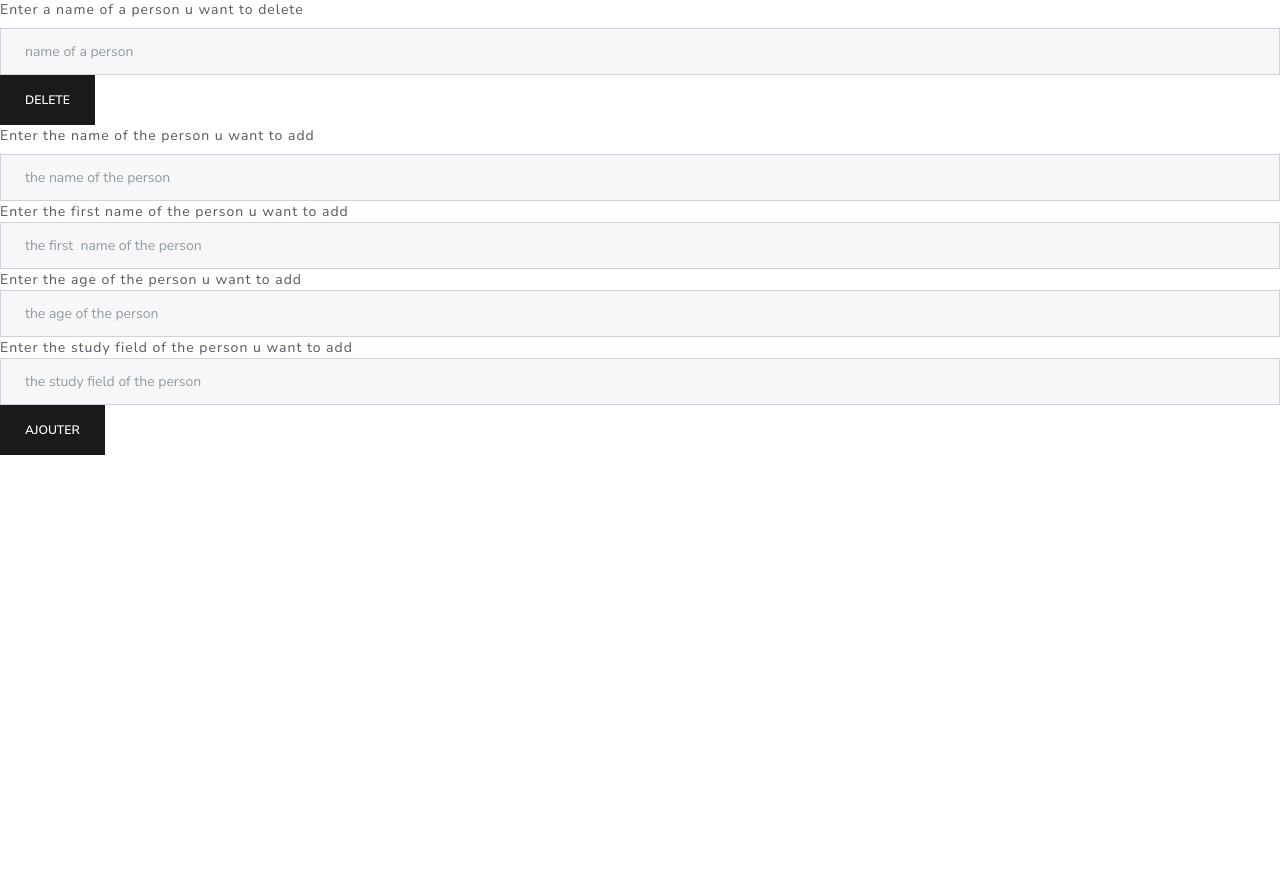
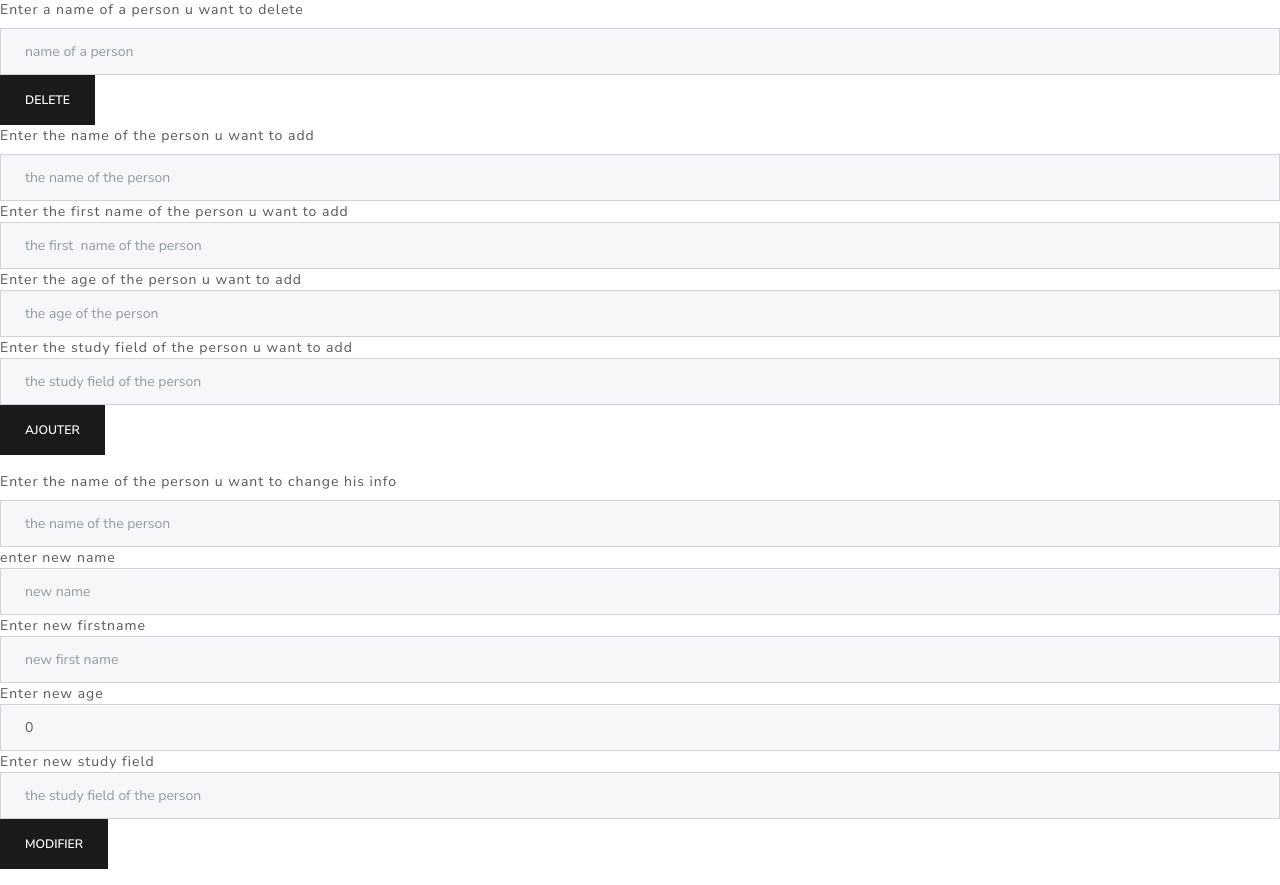
Before and after one commit to MazenIss/try1_tp2, a PHP site: page /mecode/home.php in a window 1280 px wide. Shown: the part 310-1195 px from the top of the page. Before the commit the page ends 765 px from the top, so only its background shows below. Run offline with PHP 8.4, Linux system fonts and the light colour scheme; the visitor is signed in with stand-in values (Sample User, id 1); tables that the repository leaves empty or names only in its code hold one stand-in row (values such as "Sample post"); some libraries are stand-ins or nearby versions.

Commit message:
fixed bugs

```diff
--- /dev/null
+++ b/mecode/acessbase.php
@@ -0,0 +1,4 @@
+<?php
+include_once 'classes/ConnexionBD.php';
+$bdd = ConnexionBD::getInstance();
+$GLOBALS['a'] =$bdd;
--- a/mecode/classes/autoload.php
+++ b/mecode/autoload.php
@@ -1,5 +1,5 @@
 <?php
 function load($className){
-    include_once ''.$className.php;
+    include_once "classes/$className.php";
 }
 spl_autoload_register('load');
--- a/mecode/classes/PersonnesRepository.php
+++ b/mecode/classes/PersonnesRepository.php
@@ -4,10 +4,17 @@ include_once 'Repository.php';
 
 
 class PersonnesRepository extends Repository
-{
-    public function __construct()
-    {
-        parent::__construct('personnes');
+{   private $nom;
+    private $prenom;
+    private $age;
+    private $section;
+    public function __construct($nom = '', $prenom = '', $age = 0, $section = '')
+    {   parent::__construct('personnes');
+        $this->nom = $nom;
+        $this->prenom = $prenom;
+        $this->age = $age;
+        $this->section = $section;
+
     }
 
 }
--- a/mecode/classes/Repository.php
+++ b/mecode/classes/Repository.php
@@ -18,16 +18,27 @@ class Repository
         return $response->fetchAll(PDO::FETCH_OBJ);
     }
 
-    public function findById($id) {
-        $request = "select * from ".$this->tableName ." where id = ?";
+    public function findByname($cur) {
+        $request = "select * from personnes where nom = ?";
         $response =$this->bd->prepare($request);
-        $response->execute([$id]);
+        $response->execute([$cur]);
         return $response->fetch(PDO::FETCH_OBJ);
     }
     public function supprimer($name) {
-        $request = "delete  from ".$this->tableName ." where name = ?";
+        $request = "delete  from personnes where nom = ?";
         $response =$this->bd->prepare($request);
         $response->execute([$name]);
-        return $response->fetch(PDO::FETCH_OBJ);
+
+    }
+    public function modifier($cur,$name,$prenom,$age,$section){
+        $requete="UPDATE ".$this->tableName." SET nom=? , prenom=?, age=? , section=? where nom=?";
+        $rep=$this->bd->prepare($requete);
+        $rep->execute([$name,$prenom,$age,$section,$cur]);
+    }
+    public function ajouter($name,$prenom,$age,$section){
+        $request="INSERT INTO  personnes (`nom`, `prenom`, `age`,`section` ) VALUES (?,?,?,?)";
+        $rep=$this->bd->prepare($request);
+        $rep->execute([$name,$prenom,$age,$section]);
+
     }
 }
--- a/mecode/classes/personnes.php
+++ b/mecode/classes/personnes.php
@@ -1,5 +1,5 @@
 <?php
-class personnes{
+class personnes  {
     private $nom;
     private $prenom;
     private $age;
--- a/mecode/home.php
+++ b/mecode/home.php
@@ -4,15 +4,10 @@ $pagetitle='home';
 include_once 'frag/script.php';
 ?>
 <?php
-include_once 'classes/ConnexionBD.php';
-$bdd = ConnexionBD::getInstance();
-$GLOBALS['a'] =$bdd;
-$query = "select * from personnes ";
 
-$response = $bdd->prepare($query);
-$response->execute([]);
-$Personnes = $response->fetchAll(PDO::FETCH_OBJ);
-
+include_once 'autoload.php';
+$p=new PersonnesRepository();
+$res=$p->findAll() ;
 ?>
 <div class="alert alert-sucesss">
 Bienevenu chez nous voici votre listes de personnes:
@@ -27,7 +22,7 @@ Bienevenu chez nous voici votre listes de personnes:
     </tr>
     </thead>
     <tbody>
-    <?php foreach ($Personnes as $personne) {
+    <?php foreach ($res as $personne) {
         ?>
         <tr>
             <td><?= $personne->nom ?></td>
@@ -53,7 +48,7 @@ Bienevenu chez nous voici votre listes de personnes:
                 id="exampledelete"
                 placeholder="name of a person"
     </div>
-    <button type="delete" class="btn btn-primary">delete</button>
+    <button  class="btn btn-primary">delete</button>
 </form>
 <div name="ajt">
    <form action="ajout.php"
@@ -88,8 +83,47 @@ Bienevenu chez nous voici votre listes de personnes:
                 id="exampleajout"
                 placeholder="the study field of the person"
     </div>
-    <button type="submit" class="btn btn-primary">ajouter</button>
+    <button  class="btn btn-primary">ajouter</button>
   </form>
+</div>
+<div name="change">
+    <form action="change.php"
+          method="post">
+        <div class="form-group">
+            <label for="nom">Enter the name of the person u want to change his info</label>
+            <input
+                    type="text"
+                    name="curname"
+                    class="form-control"
+                    placeholder="the name of the person"
+            <label for="nom">enter new name</label>
+            <input
+                    type="text"
+                    name="changename"
+                    class="form-control"
+                    placeholder="new name"
+            <label for="prenom">Enter new firstname</label>
+            <input
+                    type="text"
+                    name="changeprenom"
+                    class="form-control"
+                    placeholder="new first name"
+            <label for="age">Enter new age</label>
+            <input
+                    type="number"
+                    value=0
+                    name="changeage"
+                    class="form-control"
+                    placeholder="new age "
+            <label for="section">Enter new study field </label>
+            <input
+                    type="text"
+                    name="changesection"
+                    class="form-control"
+                    placeholder="the study field of the person"
+        </div>
+        <button type="submit" class="btn btn-primary">modifier</button>
+    </form>
 </div>
 </body>
 </html>
```
Also changed, not shown: mecode/ajout.php (+8 -10 lines), mecode/change.php (added, +18 -0 lines), mecode/delete.php (+13 -3 lines).
